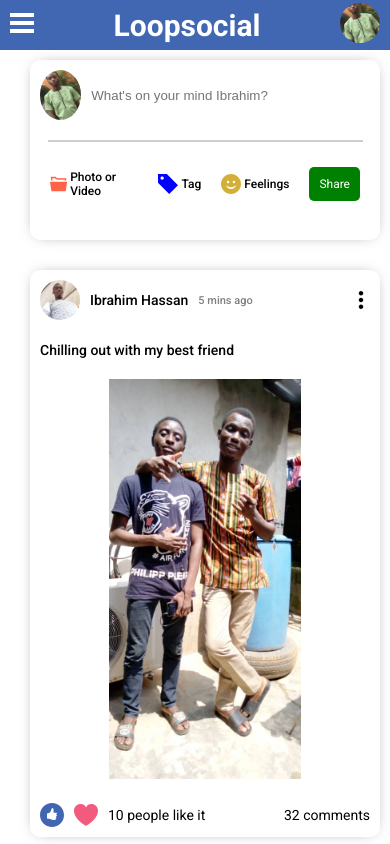
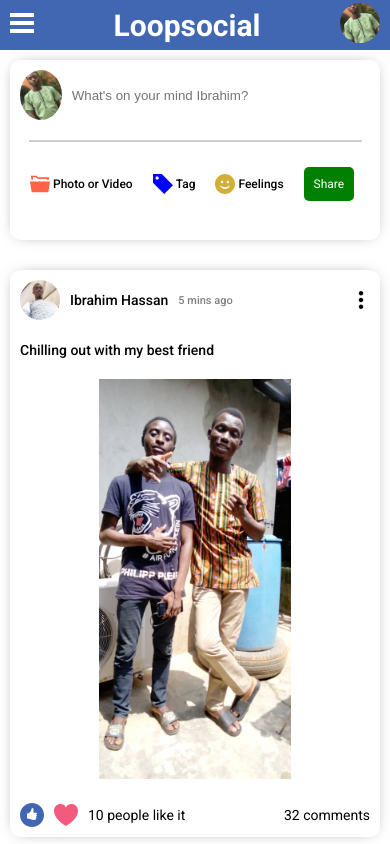
Before and after one commit to Megatey/loop-social, a React (Create React App) app: page /homepage in a window 390 px wide. Shown: the top 844 px of the page. Built offline with nearby package versions, Linux system fonts and the light colour scheme.

Commit message:
padding left changes

```diff
--- a/src/components/feed.css
+++ b/src/components/feed.css
@@ -7,7 +7,6 @@
 @media screen and (max-width: 872px) {
     .feed {
         width: 100%;
-        padding-left: 30px;
     }
 
 
```
